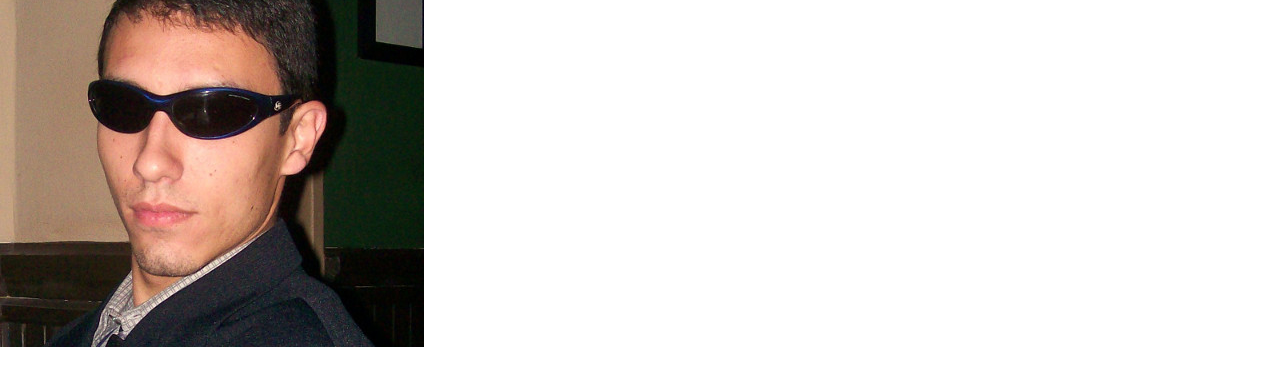
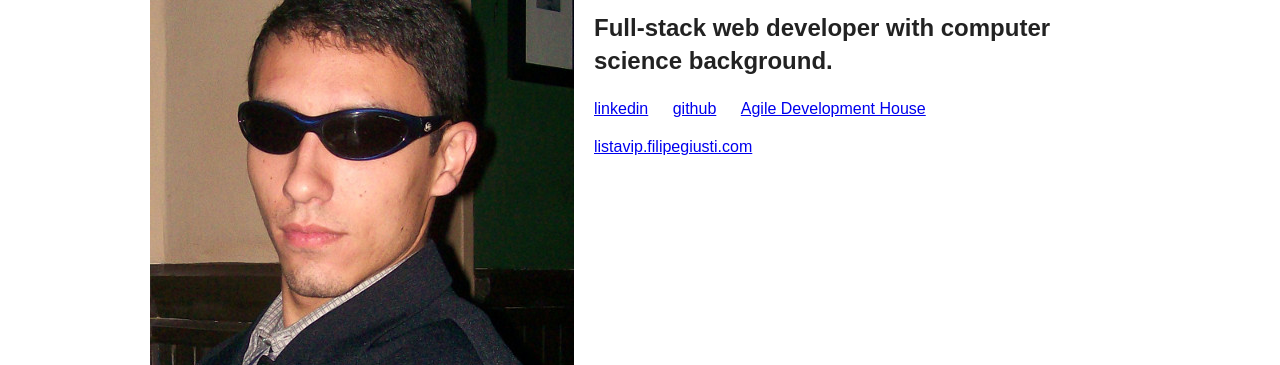
Before and after one commit to filipegiusti/filipegiusti.com, a plain HTML site: page index.html in a window 1280 px wide. Shown: the part 77-442 px from the top of the page. Drawn offline with Linux system fonts and the light colour scheme.

Commit message:
Some styling.

```diff
--- a/css/style.css
+++ b/css/style.css
@@ -124,3 +124,28 @@ td { vertical-align: top; }
   p, h2, h3 { orphans: 3; widows: 3; }
   h2, h3 { page-break-after: avoid; }
 }
+
+/* Filipe Giusti Homepage */
+
+#main {
+  margin: auto;
+  width: 980px;
+}
+
+.picture {
+  float: left;
+  margin-right: 20px;
+}
+
+ul {
+  list-style-type: none;
+}
+
+#profiles li:first-child {
+  margin-left: 0;
+}
+
+#profiles li {
+  margin-left: 20px;
+  display: inline-block;
+}
```
